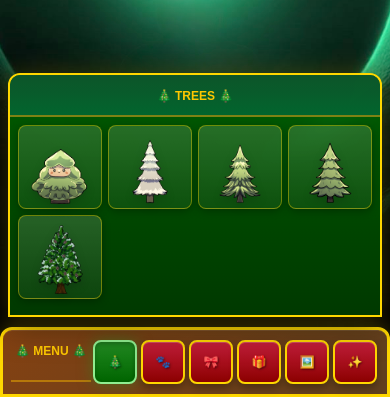
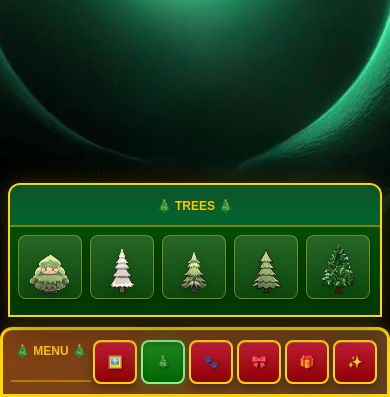
Before and after one commit to hana353/ritual_xmas_games, a Next.js app: page / in a window 390 px wide. Shown: the part 447-844 px from the top of the page. Built offline with nearby package versions, Linux system fonts and the light colour scheme.

Commit message:
Update: Mobile layout improvements - horizontal scroll items, Background menu first, tree variants on demand

```diff
--- a/app/globals.css
+++ b/app/globals.css
@@ -306,9 +306,9 @@ body::before {
   .christmas-item {
     border-radius: 8px;
     border-width: 1.5px;
-    width: 100%;
-    height: 100%;
-    aspect-ratio: 1;
+    width: 64px;
+    height: 64px;
+    flex-shrink: 0;
   }
 
   /* Improve touch targets on mobile */
@@ -318,10 +318,30 @@ body::before {
     min-width: 44px;
   }
 
-  /* Grid items should fill container */
+  /* Items should maintain size in horizontal scroll */
   .christmas-item img {
     width: 100%;
     height: 100%;
     object-fit: contain;
   }
+
+  /* Horizontal scrollbar styling for mobile */
+  .christmas-item-list::-webkit-scrollbar {
+    height: 8px;
+  }
+
+  .christmas-item-list::-webkit-scrollbar-track {
+    background: rgba(0, 60, 0, 0.5);
+    border-radius: 4px;
+  }
+
+  .christmas-item-list::-webkit-scrollbar-thumb {
+    background: linear-gradient(90deg, #c41e3a 0%, #8b0000 100%);
+    border-radius: 4px;
+    border: 1px solid #ffd700;
+  }
+
+  .christmas-item-list::-webkit-scrollbar-thumb:hover {
+    background: linear-gradient(90deg, #ff2e4d 0%, #c41e3a 100%);
+  }
 }
--- a/app/ui/main-page.tsx
+++ b/app/ui/main-page.tsx
@@ -41,6 +41,7 @@ export default function MainPage({
   const [currentBackground, setCurrentBackground] = useState<string | null>(null);
   const [currentMenu, setCurrentMenu] = useState<string[]>([]);
   const [treeSubMenu, setTreeSubMenu] = useState<string[]>([]);
+  const [selectedTreeForVariants, setSelectedTreeForVariants] = useState<string | null>(null);
   const [decorItems, setDecorItems] = useState<DraggableItem[]>([]);
   const [nextId, setNextId] = useState(0);
   const [touchExpiration, setTouchExpiration] = useState(0);
@@ -1298,6 +1299,13 @@ toast.success("All decorations cleared, reverted to default");
             <span className="text-yellow-400 font-bold text-xs md:text-sm">🎄 MENU 🎄</span>
           </div>
           <button
+            className={`christmas-menu-btn m-0.5 md:m-1 px-2 md:px-4 py-1.5 md:py-2 rounded-lg text-xs md:text-sm flex-shrink-0 ${selectedMenu === 'backgrounds' ? 'active' : ''}`}
+            onClick={() => setSelectedMenu('backgrounds')}
+            aria-pressed={selectedMenu === 'backgrounds'}
+          >
+            🖼️ <span className="hidden sm:inline">Background</span>
+          </button>
+          <button
             className={`christmas-menu-btn m-0.5 md:m-1 px-2 md:px-4 py-1.5 md:py-2 rounded-lg text-xs md:text-sm flex-shrink-0 ${selectedMenu === 'trees' ? 'active' : ''}`}
             onClick={() => setSelectedMenu('trees')}
             aria-pressed={selectedMenu === 'trees'}
@@ -1324,13 +1332,6 @@ toast.success("All decorations cleared, reverted to default");
             aria-pressed={selectedMenu === 'items'}
           >
             🎁 <span className="hidden sm:inline">Items</span>
-          </button>
-          <button
-            className={`christmas-menu-btn m-0.5 md:m-1 px-2 md:px-4 py-1.5 md:py-2 rounded-lg text-xs md:text-sm flex-shrink-0 ${selectedMenu === 'backgrounds' ? 'active' : ''}`}
-            onClick={() => setSelectedMenu('backgrounds')}
-            aria-pressed={selectedMenu === 'backgrounds'}
-          >
-            🖼️ <span className="hidden sm:inline">BG</span>
           </button>
           <button
             className={`christmas-menu-btn m-0.5 md:m-1 px-2 md:px-4 py-1.5 md:py-2 rounded-lg text-xs md:text-sm flex-shrink-0 ${selectedMenu === 'siggy' ? 'active' : ''}`}
@@ -1420,7 +1421,7 @@ toast.success("All decorations cleared, reverted to default");
 
       {/* Mobile item list - bottom, above menu buttons - Christmas themed */}
       <div className="fixed bottom-20 left-0 right-0 z-10 md:hidden">
-        <div className="christmas-item-list max-h-[40vh] overflow-y-auto overflow-x-hidden scrollbar-visible rounded-t-xl mx-2">
+        <div className="christmas-item-list max-h-[40vh] overflow-x-auto overflow-y-hidden scrollbar-visible rounded-t-xl mx-2">
           {/* Title for mobile */}
           <div className="text-center py-2 px-2 border-b-2 border-yellow-500/50 sticky top-0 bg-gradient-to-b from-green-900/95 to-green-800/95 z-10">
             <span className="text-yellow-400 font-bold text-xs">
@@ -1433,20 +1434,26 @@ toast.success("All decorations cleared, reverted to default");
             </span>
           </div>
           <div className="p-2">
-            {/* Tree menu for mobile - grid layout */}
+            {/* Tree menu for mobile - horizontal scroll layout */}
             {selectedMenu === 'trees' && (
               <>
-                <div className="grid grid-cols-4 sm:grid-cols-5 gap-1.5 mb-2">
+                {/* Main trees - horizontal scroll */}
+                <div className="flex flex-row gap-2 overflow-x-auto pb-2">
                   {treeLinks
                     .filter(link => link.endsWith(".1.png"))
                     .map((link, idx) => {
-                      const treeSubMenuItems = treeLinks.filter(l => l.startsWith(`trees/${idx + 1}`) && (l.split('/').pop() || l) !== `${idx + 1}.1.png`);
+                      const isTreeSelected = currentTrees.some(t => t.imageSrc === link);
+                      const isExpanded = selectedTreeForVariants === link;
+
                       return (
                         <button
                           key={link}
-                          className={`christmas-item w-full aspect-square inline-flex items-center justify-center ${currentTrees.some(t => t.imageSrc === link) ? 'selected' : ''}`}
+                          className={`christmas-item w-16 h-16 flex-shrink-0 inline-flex items-center justify-center ${isTreeSelected ? 'selected' : ''} ${isExpanded ? 'ring-2 ring-yellow-400' : ''}`}
                           onClick={() => {
                             addTree(link);
+                            // Toggle: nếu đã expanded thì collapse, nếu chưa thì expand
+                            setSelectedTreeForVariants(isExpanded ? null : link);
+                            const treeSubMenuItems = treeLinks.filter(l => l.startsWith(`trees/${idx + 1}`) && (l.split('/').pop() || l) !== `${idx + 1}.1.png`);
                             setTreeSubMenu(treeSubMenuItems);
                           }}
                         >
@@ -1460,17 +1467,17 @@ toast.success("All decorations cleared, reverted to default");
                     })
                   }
                 </div>
-                {/* Tree submenu variants on mobile - show below in separate section */}
-                {currentTrees.length > 0 && treeSubMenu.length > 0 && (
+                {/* Variants of selected tree - only show when a tree is expanded */}
+                {selectedTreeForVariants && treeSubMenu.length > 0 && (
                   <div className="border-t-2 border-yellow-500/50 pt-2 mt-2">
-                    <div className="text-center mb-2">
-                      <span className="text-yellow-400 font-bold text-xs">Variants:</span>
+                    <div className="flex items-center gap-2 mb-2">
+                      <span className="text-yellow-400 font-bold text-xs bg-green-900/50 px-2 py-1 rounded">Variants:</span>
                     </div>
-                    <div className="grid grid-cols-3 gap-1.5">
+                    <div className="flex flex-row gap-2 overflow-x-auto pb-1">
                       {treeSubMenu.map(subLink => (
                         <button
                           key={subLink}
-                          className="christmas-item w-full aspect-square inline-flex items-center justify-center"
+                          className="christmas-item w-16 h-16 flex-shrink-0 inline-flex items-center justify-center"
                           onClick={() => addDecorItem(subLink)}
                         >
                           <img
@@ -1485,11 +1492,11 @@ toast.success("All decorations cleared, reverted to default");
                 )}
               </>
             )}
-            {/* Other items for mobile - grid layout */}
+            {/* Other items for mobile - horizontal scroll layout */}
             {selectedMenu !== 'trees' && (
-              <div className="grid grid-cols-4 sm:grid-cols-5 gap-1.5">
+              <div className="flex flex-row gap-2 overflow-x-auto pb-2">
                 {currentMenu.map(link => (
-                  <div key={link} className="flex items-center justify-center">
+                  <div key={link} className="flex-shrink-0">
                     <DecorItem
                       imageSrc={link}
                       isSelected={selectedMenu === 'backgrounds' && currentBackground === link}
```
